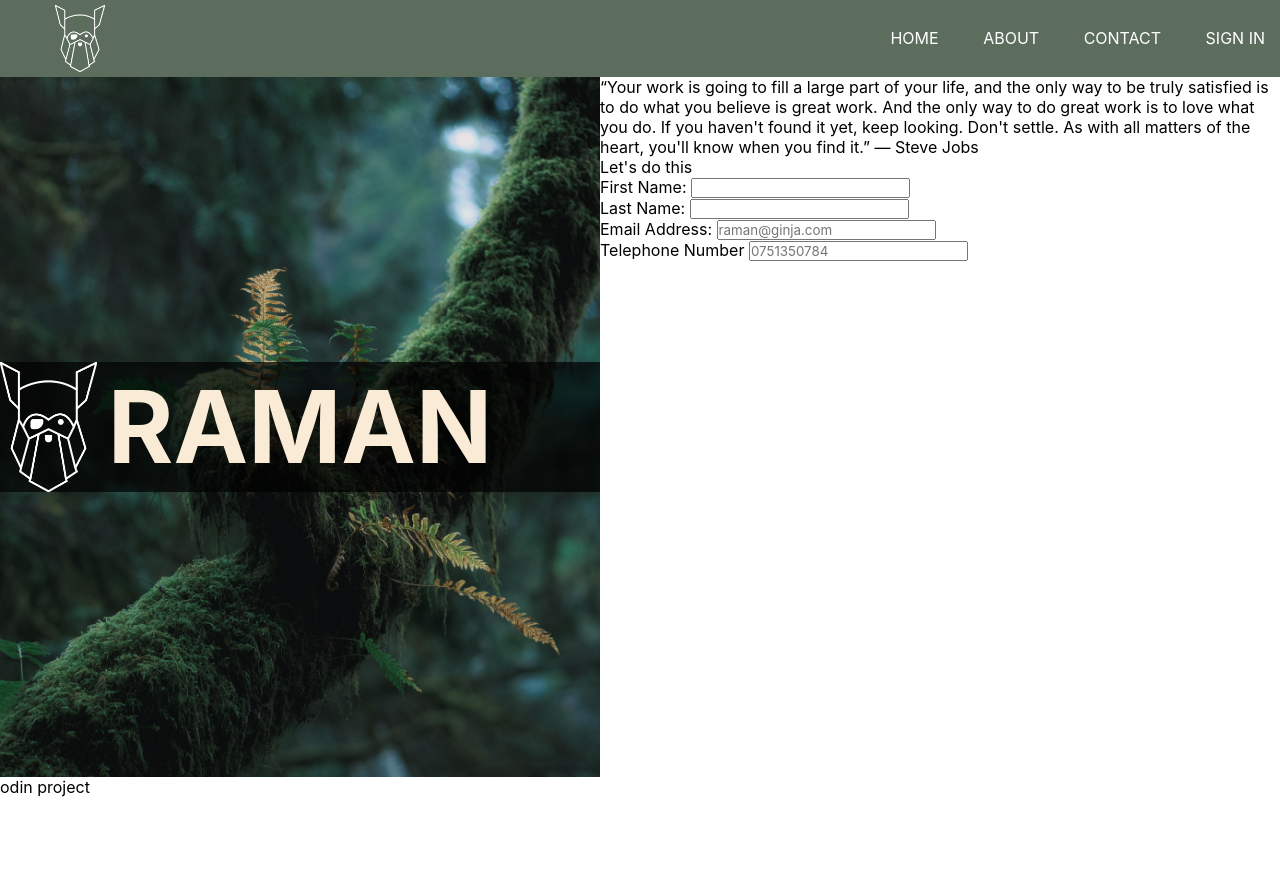
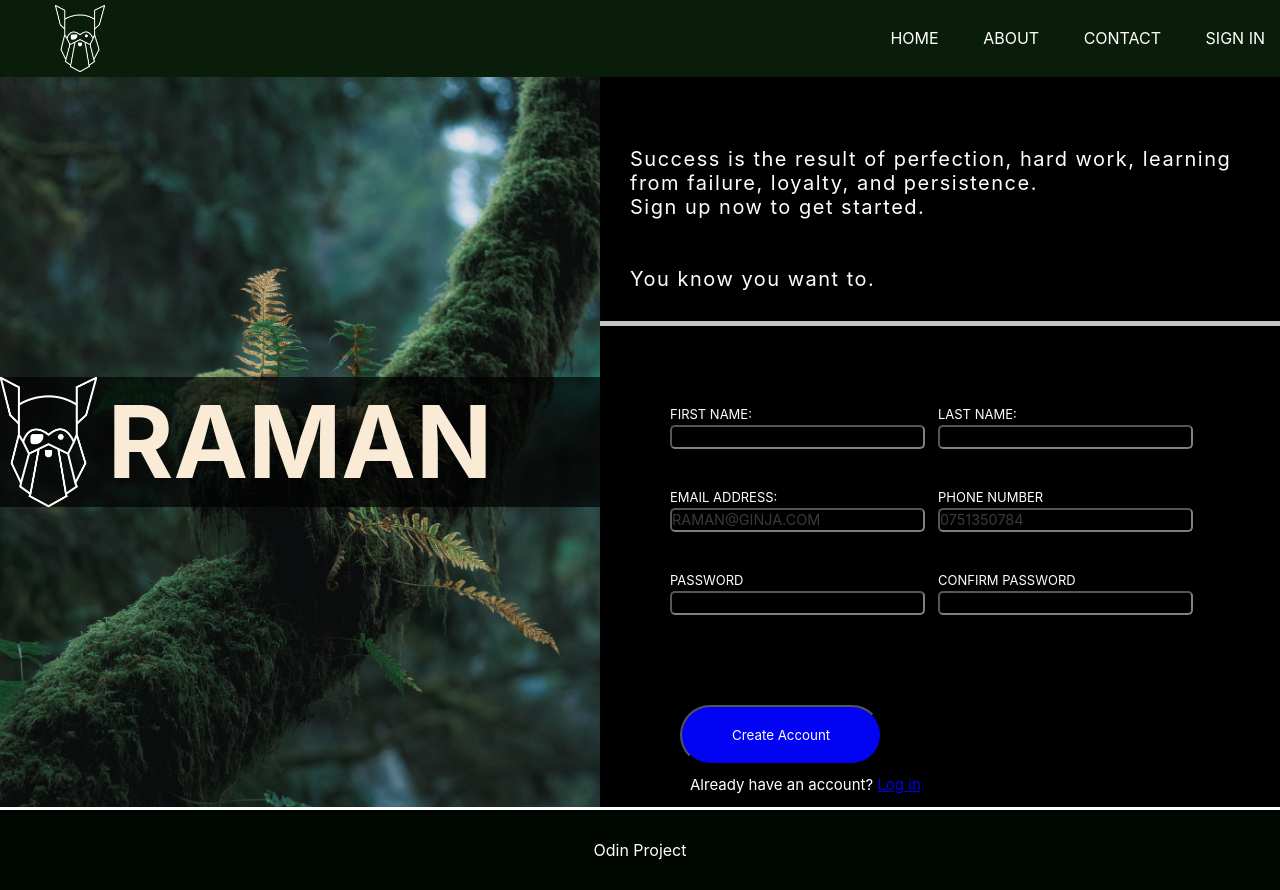
Before and after one commit to Anishanchu/sign-up-form, a plain HTML site: page index.html in a window 1280 px wide. Before the commit the page ends 800 px from the top, so only its background shows below. Drawn offline with Linux system fonts and the light colour scheme.

Commit message:
solid sign up page

```diff
--- a/index.html
+++ b/index.html
@@ -23,30 +23,40 @@
                 <div class="logo1">RAMAN</div>
             </div>
             <div class="contant02">
-                <div class="quote">“Your work is going to fill a large part of your life, and the only way to be truly satisfied is to do what you believe is great work. And the only way to do great work is to love what you do. If you haven't found it yet, keep looking. Don't settle. As with all matters of the heart, you'll know when you find it.” — Steve Jobs</div>
-                <form action="#"  method="post">
-                    <p>Let's do this</p>
+                <div class="quote">Success is the result of perfection, hard work, learning from failure, loyalty, and persistence.<br>Sign up now to get started.<br><br><br>You know you want to.</div>
+                <form action="#" class="form" method="get">
                     <div>
-                        <label for="first_name">First Name:</label>
-                        <input type="text" name="first_name" id="first_name">
+                        <label for="first_name">FIRST NAME:</label>
+                        <input type="text" name="first_name" id="first_name" required>
                     </div>
                     <div>
-                        <label for="last_name">Last Name:</label>
-                        <input type="text" name="last_name" id="last_name">
+                        <label for="last_name">LAST NAME:</label>
+                        <input type="text" name="last_name" id="last_name" required>
                     </div>
                     <div>
-                        <label for="user_email">Email Address:</label>
-                        <input type="email" id="user_email" name="email" placeholder="raman@ginja.com">
+                        <label for="user_email">EMAIL ADDRESS:</label>
+                        <input type="email" id="user_email" name="email" placeholder="raman@ginja.com" required>
                     </div>
                     <div>
-                        <label for="tel_number">Telephone Number</label>
-                        <input type="tel" id="tel_number" name="tel" placeholder="0751350784">
+                        <label for="tel_number">PHONE NUMBER</label>
+                        <input type="tel" id="tel_number" name="tel" placeholder="0751350784" required>
                     </div>
-
+                    <div>
+                        <label for="user_password">PASSWORD</label>
+                        <input type="password" id="user_password" name="user_password" minlength="5" maxlength="16" required>
+                    </div>
+                    <div>
+                        <label for="confirm_password">CONFIRM PASSWORD</label>
+                        <input type="password" id="confirm_password" name="confirm_password" minlength="5" maxlength="16" required>
+                    </div>
+                    <div>
+                    <button type="submit">Create Account</button>
+                    <p>Already have an account? <a href=" ">Log in</a></p>
+                    </div>
                 </form>
             </div>
         </div>
-        <div class="footer">odin project</div>
+        <div class="footer">Odin Project</div>
     </div>
 </body>
 </html>
--- a/style.css
+++ b/style.css
@@ -10,7 +10,10 @@
     display: flex;
     align-items: center;
     justify-content: space-between;
-    background-color: rgba(5, 32, 7, 0.651);
+    background-color: rgba(1, 20, 1, 0.959);
+    position: sticky;
+    top: 0;
+
 }
 
 .logo {
@@ -23,7 +26,7 @@
     list-style: none;
     display: inline-block;
     margin: 0 20px;
-    position: relative;
+    position: sticky;
 }
 .header ul li a {
     text-decoration: none;
@@ -53,13 +56,18 @@
     background-size: cover;
     background-repeat: no-repeat;
     width: 600px;
-    height: 700px;
+    height: 730px;
     display: flex;
     justify-content: space-between;
     align-items: center;
 
 }
 
+.contant02{
+    background-color: rgb(0, 0, 0);
+    color: bisque;
+    height: 730px;
+}
 .logo1 {
     background: url(logo.png);
     height: 100px;
@@ -76,6 +84,71 @@
     color: antiquewhite;
     align-items: center;
     font-weight:bold;
+}
 
+.quote {
+    margin-bottom: 30px;
+    margin-top: 40px;
+    padding: 30px;
+    font-size: 20px;
+    font-style: bold;
+    color: rgb(252, 255, 251);
+    border-bottom: 5px solid  rgba(241, 245, 241, 0.808);
+    letter-spacing: 1.5px;
 
 }
+
+.form {
+    display: flex;
+    flex-wrap: wrap;
+    margin: 20px;
+    padding: 50px;
+    gap: 40px;
+    font-size: small;
+    color: #fff;
+}
+
+input {
+    display: flex;
+    flex-flow: column wrap;
+    width: 110%;
+    font-size: 0.9rem;
+    text-transform: uppercase;
+    opacity:50%;
+    border-radius: 5px;
+    border-color: rgb(255, 255, 255);
+    color: #fff;
+    height: 20px;
+    margin-top: 3px;
+    background-color: black;
+}
+input:focus{
+    outline: none;
+    border: 2px solid blue;
+}
+
+button{
+    padding: 20px;
+    padding-left: 50px;
+    padding-right: 50px;
+    margin-left: 10px;
+    border-radius: 70px;
+    background-color: rgb(3, 3, 243);
+    color: #fff;
+    margin-top: 50px;
+}
+p {
+    margin-left: 20px;
+    margin-top: 10px;
+    padding-top: 0px;
+    font-size: 15px;
+
+}
+
+.footer{
+    text-align: center;
+    padding: 30px;
+    background-color: rgb(0, 7, 0);
+    color: #fff;
+    border-top: solid #fff;
+}
```
